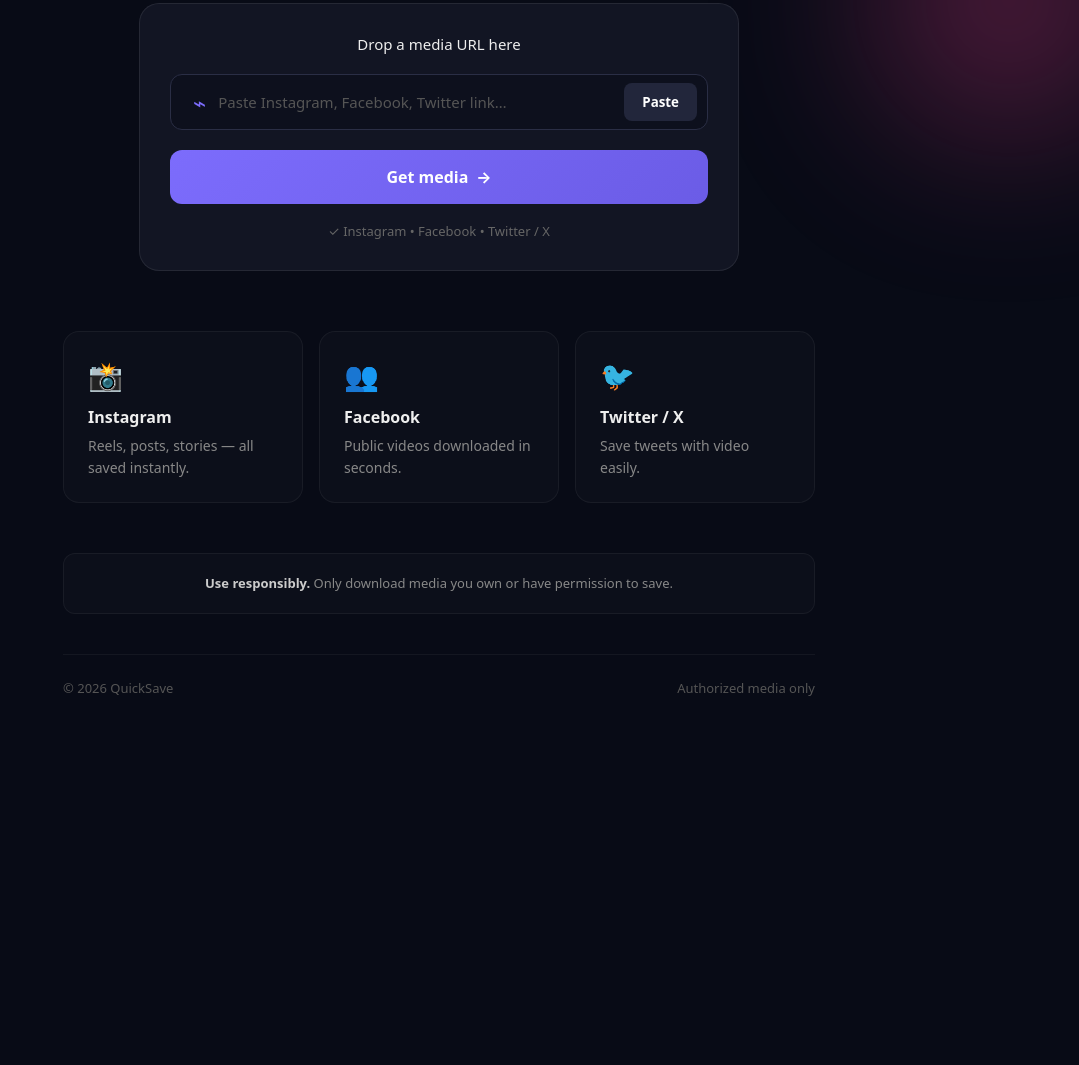
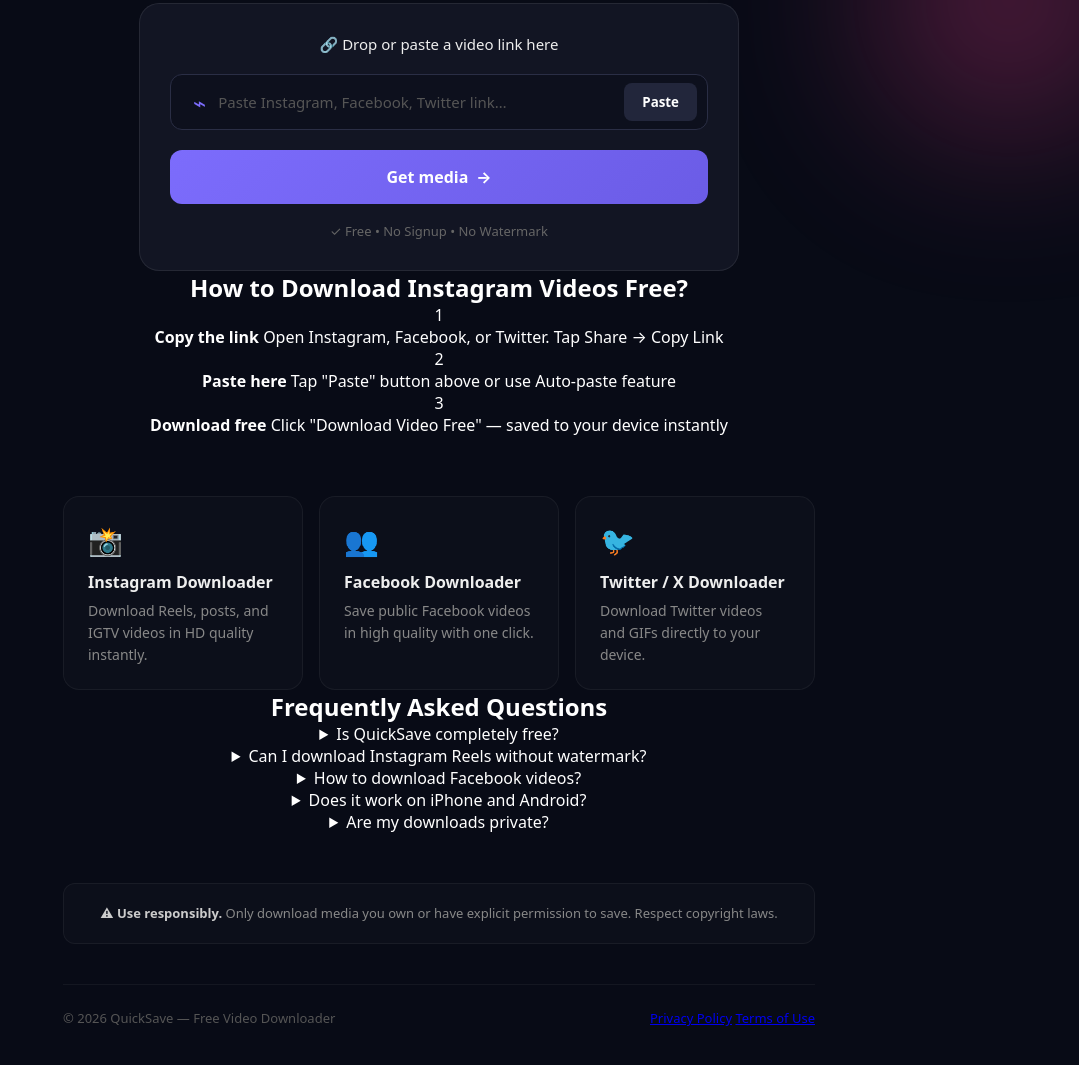
Before and after one commit to nadeemhaidar4/Infinix-ota-bot, a website: page public/index.html in a window 1280 px wide. Shown: the part 409-1474 px from the top of the page, without its empty margins (201-1280 px from the left). Before the commit the page ends 1150 px from the top, so only its background shows below. Drawn offline with Linux system fonts and the light colour scheme.

Commit message:
Update index.html

```diff
--- a/public/index.html
+++ b/public/index.html
@@ -4,14 +4,24 @@
   <meta charset="utf-8">
   <meta name="viewport" content="width=device-width,initial-scale=1,viewport-fit=cover">
   <meta name="theme-color" content="#080b16">
-  <meta name="description" content="QuickSave — Save videos from Instagram, Facebook, Twitter">
+
+  <!-- MONETAG VERIFICATION - YAHAN HAI -->
+  <meta name="monetag" content="cc536f6250a6995ca1149160b2612123">
+
+  <meta name="description" content="Download Instagram Reels, Facebook videos and Twitter clips free. Fast, easy, no signup required.">
+  <meta name="keywords" content="instagram video downloader, facebook video download, twitter video save, reels downloader free">
+  <meta name="robots" content="index, follow">
   <meta name="apple-mobile-web-app-capable" content="yes">
   <meta name="apple-mobile-web-app-status-bar-style" content="black-translucent">
   <meta name="apple-mobile-web-app-title" content="QuickSave">
+  <meta property="og:title" content="QuickSave - Free Instagram Facebook Twitter Video Downloader">
+  <meta property="og:description" content="Download Instagram Reels, Facebook videos, Twitter clips for free. No signup needed.">
+  <meta property="og:type" content="website">
+  <meta property="og:image" content="/icon-192.png">
   <link rel="manifest" href="/manifest.webmanifest">
   <link rel="icon" href="/icon.svg">
   <link rel="apple-touch-icon" href="/icon-192.png">
-  <title>QuickSave — Media Saver</title>
+  <title>QuickSave — Free Instagram Facebook Twitter Video Downloader</title>
   <link rel="stylesheet" href="/styles.css">
 </head>
 <body>
@@ -45,11 +55,11 @@
 
   <section class="hero">
     <div class="tag">● INSTAGRAM • FACEBOOK • TWITTER/X</div>
-    <h1>Save your media.<br><i>In a few taps.</i></h1>
-    <p>Paste a link or share directly from any app. Auto-paste detects your clipboard automatically.</p>
+    <h1>Save any video.<br><i>In seconds.</i></h1>
+    <p>Download Instagram Reels, Facebook videos, and Twitter clips for free. No signup. No watermark.</p>
 
     <div id="drop" class="box">
-      <div class="droptext">Drop a media URL here</div>
+      <div class="droptext">🔗 Drop or paste a video link here</div>
       <div class="input">
         <span>⌁</span>
         <input
@@ -62,8 +72,10 @@
         >
         <button id="paste" type="button">Paste</button>
       </div>
-      <button id="go" class="go" type="button">Get media <strong>→</strong></button>
-      <div class="hint">✓ Instagram • Facebook • Twitter / X</div>
+      <button id="go" class="go" type="button">
+        Get media <strong>→</strong>
+      </button>
+      <div class="hint">✓ Free • No Signup • No Watermark</div>
     </div>
 
     <div id="status" class="status hide"></div>
@@ -84,8 +96,18 @@
         </div>
         <i><b id="bar"></b></i>
       </div>
-      <a id="download" class="download" href="#">⬇ Download file</a>
+      <a id="download" class="download" href="#">
+        ⬇ Download Video Free
+      </a>
+      <p class="dl-note">
+        Having trouble? <a href="#" id="retryBtn">Try again</a>
+      </p>
     </section>
+
+    <div class="ad-wrap hide" id="adAfterDl">
+      <span class="ad-label">Advertisement</span>
+      <div class="ad-rect"></div>
+    </div>
 
     <section id="historyPanel" class="history hide">
       <div class="sectionhead">
@@ -95,34 +117,89 @@
       <div id="history"></div>
     </section>
 
+    <section class="howto">
+      <h2>How to Download Instagram Videos Free?</h2>
+      <div class="steps">
+        <div class="step">
+          <div class="step-num">1</div>
+          <div class="step-text">
+            <strong>Copy the link</strong>
+            <span>Open Instagram, Facebook, or Twitter. Tap Share → Copy Link</span>
+          </div>
+        </div>
+        <div class="step">
+          <div class="step-num">2</div>
+          <div class="step-text">
+            <strong>Paste here</strong>
+            <span>Tap "Paste" button above or use Auto-paste feature</span>
+          </div>
+        </div>
+        <div class="step">
+          <div class="step-num">3</div>
+          <div class="step-text">
+            <strong>Download free</strong>
+            <span>Click "Download Video Free" — saved to your device instantly</span>
+          </div>
+        </div>
+      </div>
+    </section>
+
     <div class="features">
       <article>
         <b>📸</b>
-        <strong>Instagram</strong>
-        <span>Reels, posts, stories — all saved instantly.</span>
+        <strong>Instagram Downloader</strong>
+        <span>Download Reels, posts, and IGTV videos in HD quality instantly.</span>
       </article>
       <article>
         <b>👥</b>
-        <strong>Facebook</strong>
-        <span>Public videos downloaded in seconds.</span>
+        <strong>Facebook Downloader</strong>
+        <span>Save public Facebook videos in high quality with one click.</span>
       </article>
       <article>
         <b>🐦</b>
-        <strong>Twitter / X</strong>
-        <span>Save tweets with video easily.</span>
+        <strong>Twitter / X Downloader</strong>
+        <span>Download Twitter videos and GIFs directly to your device.</span>
       </article>
     </div>
 
+    <section class="faq">
+      <h2>Frequently Asked Questions</h2>
+      <details>
+        <summary>Is QuickSave completely free?</summary>
+        <p>Yes! QuickSave is 100% free. No hidden charges, no subscription, no signup required.</p>
+      </details>
+      <details>
+        <summary>Can I download Instagram Reels without watermark?</summary>
+        <p>Yes! All videos downloaded via QuickSave are watermark-free in original quality.</p>
+      </details>
+      <details>
+        <summary>How to download Facebook videos?</summary>
+        <p>Copy the Facebook video URL, paste it in the box above, and click "Get media". That's it!</p>
+      </details>
+      <details>
+        <summary>Does it work on iPhone and Android?</summary>
+        <p>Yes! QuickSave works on all devices — iPhone, Android, and desktop browsers.</p>
+      </details>
+      <details>
+        <summary>Are my downloads private?</summary>
+        <p>Yes. We don't store any URLs or videos. Everything is processed temporarily and deleted immediately.</p>
+      </details>
+    </section>
+
     <div class="notice">
-      <b>Use responsibly.</b> Only download media you own or have permission to save.
+      <b>⚠ Use responsibly.</b> Only download media you own or have explicit permission to save. Respect copyright laws.
     </div>
   </section>
 
   <footer>
-    <span>© 2026 QuickSave</span>
-    <span>Authorized media only</span>
+    <span>© 2026 QuickSave — Free Video Downloader</span>
+    <div class="footer-links">
+      <a href="/privacy.html">Privacy Policy</a>
+      <a href="/terms.html">Terms of Use</a>
+    </div>
   </footer>
 </main>
+
 <script src="/app.js"></script>
 </body>
 </html>
```
